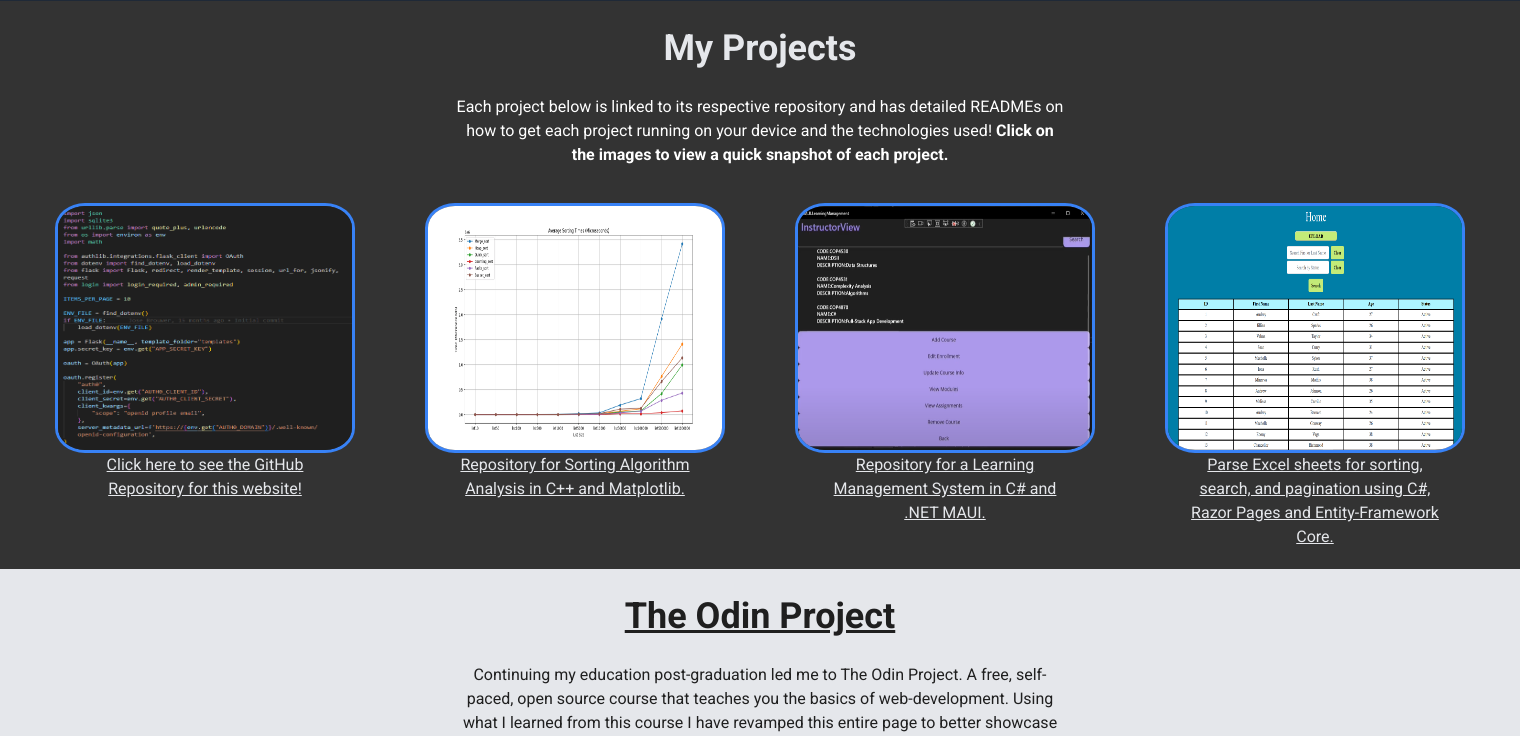
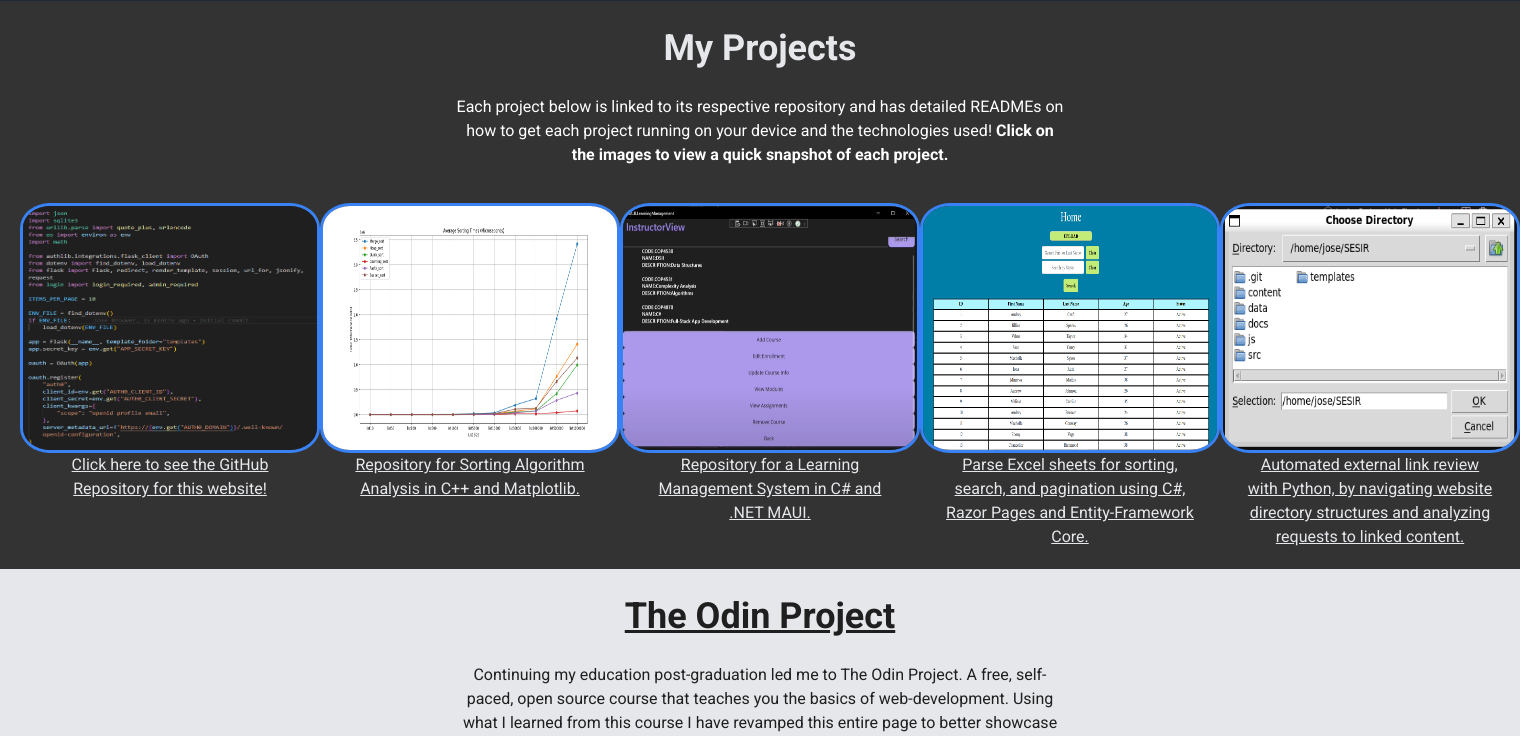
Before and after one commit to JoseBrouwer/josebrouwer.me, a Flask app: page /land in a window 1520 px wide. Shown: the part 369-1105 px from the top of the page. Run offline with Flask 3, Linux system fonts and the light colour scheme.

Commit message:
Added link check project

```diff
--- a/templates/landing.html
+++ b/templates/landing.html
@@ -53,6 +53,12 @@
                         <img class="gallery-image" src="../static/ExcelParsing.png">
                     </a>
                     <a href="https://github.com/JoseBrouwer/MVC-ExcelParsing-App" target="_blank" class="gallery-text">Parse Excel sheets for sorting, search, and pagination using C#, Razor Pages and Entity-Framework Core.</a>
+                </div>
+                <div class="gallery-item">
+                    <a href="../static/BLC.png" target="_blank">
+                        <img class="gallery-image" src="../static/BLC.png">
+                    </a>
+                    <a href="https://github.com/JoseBrouwer/Broken-Link-Checker" target="_blank" class="gallery-text">Automated external link review with Python, by navigating website directory structures and analyzing requests to linked content.</a>
                 </div>
             </div>
 
```
Also changed, not shown: static/BLC.png (added).
